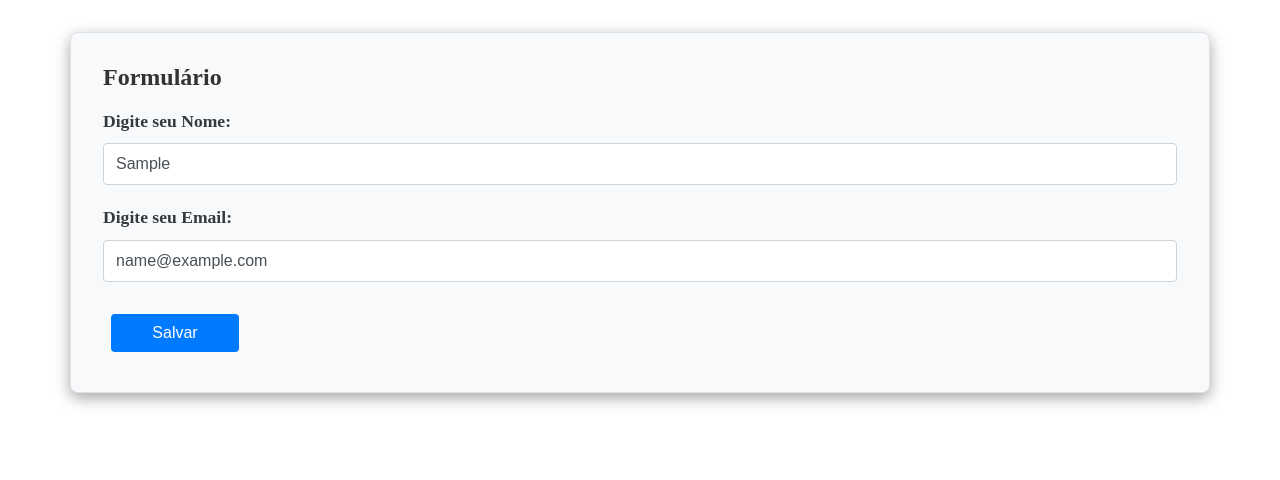
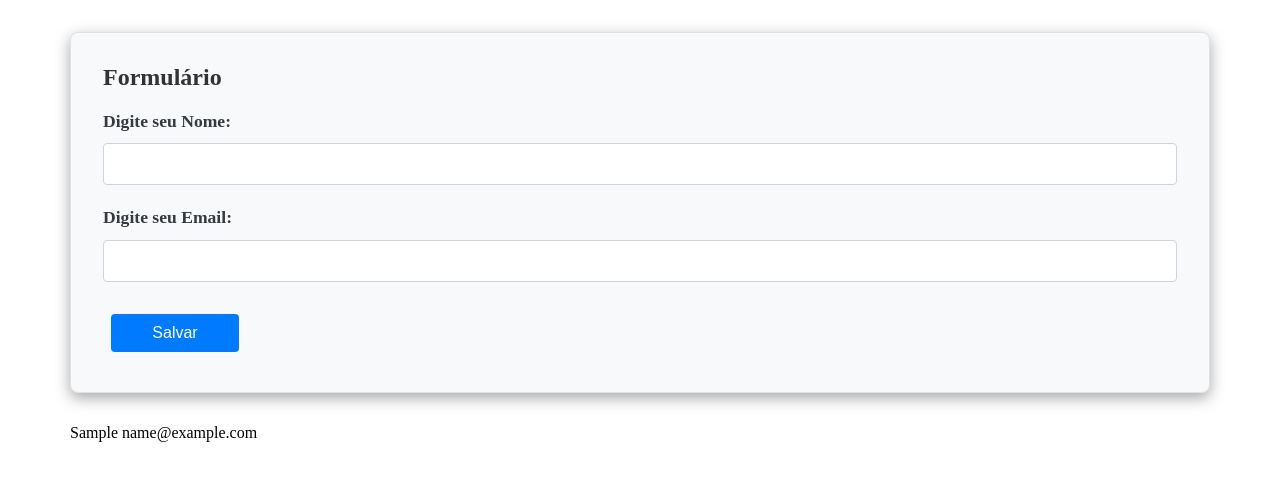
Before and after one commit to AlanAlvesOliveira/proj-angular-framework, a React (Vite) app: page / in a window 1280 px wide. Both pictures are taken after typing "Sample", "name@example.com" into the empty fields and a click on the button "Salvar". Shown: the top 480 px of the page. Built offline with nearby package versions, Linux system fonts and the light colour scheme.

Commit message:
listando e funcionando form

```diff
--- a/src/App.css
+++ b/src/App.css
@@ -4,8 +4,8 @@
   padding-left: 15px;
   margin-right: auto;
   margin-left: auto;
-  display: flex;
-  justify-content: center;
+  display: block;
+
 }
 
 @media (min-width: 576px) {
--- a/src/App.tsx
+++ b/src/App.tsx
@@ -1,5 +1,6 @@
 import './App.css'
-import Form from './components/Form';
+import Home from './pages/Home/Home'
+
 
 function App() {
 
@@ -8,7 +9,7 @@ function App() {
   return (
     <div className='container'>
 
-      <Form  />
+      <Home ></Home>
 
     </div>
   )
--- a/src/components/Form/Form.tsx
+++ b/src/components/Form/Form.tsx
@@ -6,15 +6,20 @@ import './Form.scss';
 interface FormData {
     name: string;
     email: string;
-    message: string;
 }
 
-const Form: React.FC<FormData> = () => {
+interface FormProps {
+    onSubmitForm: (data: FormData) => void; // Função passada pelo pai
+}
+
+const Form: React.FC<FormProps> = ({onSubmitForm}) => {
+
+
+
 
     const [formData, setFormData] = useState<FormData>({
         name: '',
         email: '',
-        message: '',
     });
 
     const handleInputChange = (
@@ -28,7 +33,8 @@ const Form: React.FC<FormData> = () => {
 
     const handleSubmit = (event: React.FormEvent<HTMLFormElement>) => {
         event.preventDefault();
-        console.log(formData);
+        onSubmitForm(formData);
+        setFormData({ name: '', email: '' });
     }
 
     return (
@@ -38,7 +44,6 @@ const Form: React.FC<FormData> = () => {
             <Input label="Digite seu Nome" type="text" value={formData.name} name="name" onChange={handleInputChange} />
             <Input label="Digite seu Email" type="text" value={formData.email} name="email" onChange={handleInputChange} />
             <Button label="Salvar" />
-
         </form>
 
     );
--- /dev/null
+++ b/src/pages/Home/Home.tsx
@@ -0,0 +1,31 @@
+import React, { useState } from 'react'
+import Form from '../../components/Form/Form';
+
+interface FormData {
+    name: string;
+    email: string;
+}
+
+const Home : React.FC = () => {
+
+
+    const [listFormData, setListFormData] = useState<FormData[]>([]);
+
+    const handleAddFormData = (novo: FormData) => {
+        setListFormData((prev) => [...prev, novo ]);
+    };
+
+
+
+    return (
+        <>
+            <Form onSubmitForm={handleAddFormData}/>
+            {
+                listFormData.map((item, index) => (
+                    <p key={index}> {item.name} {item.email}</p>
+                ))
+            }
+        </>
+    )
+};
+export default Home;
```
Also changed, not shown: src/pages/Home/Home.scss (added), src/pages/Home/Index.ts (added).
